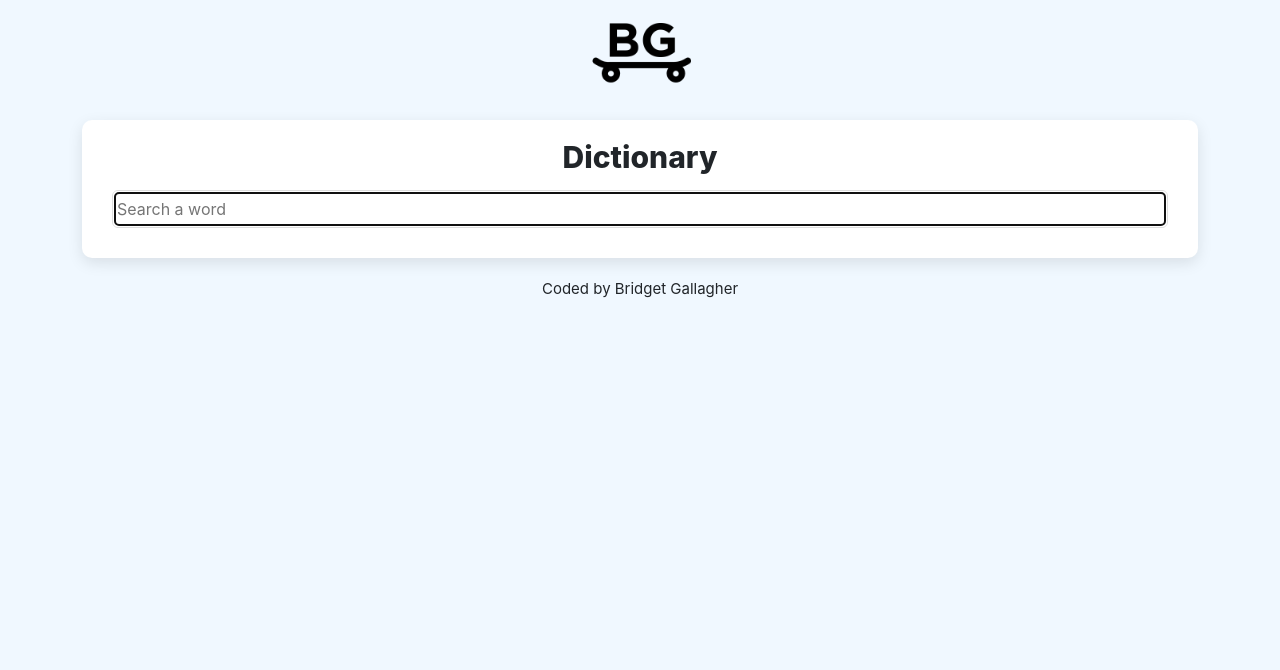
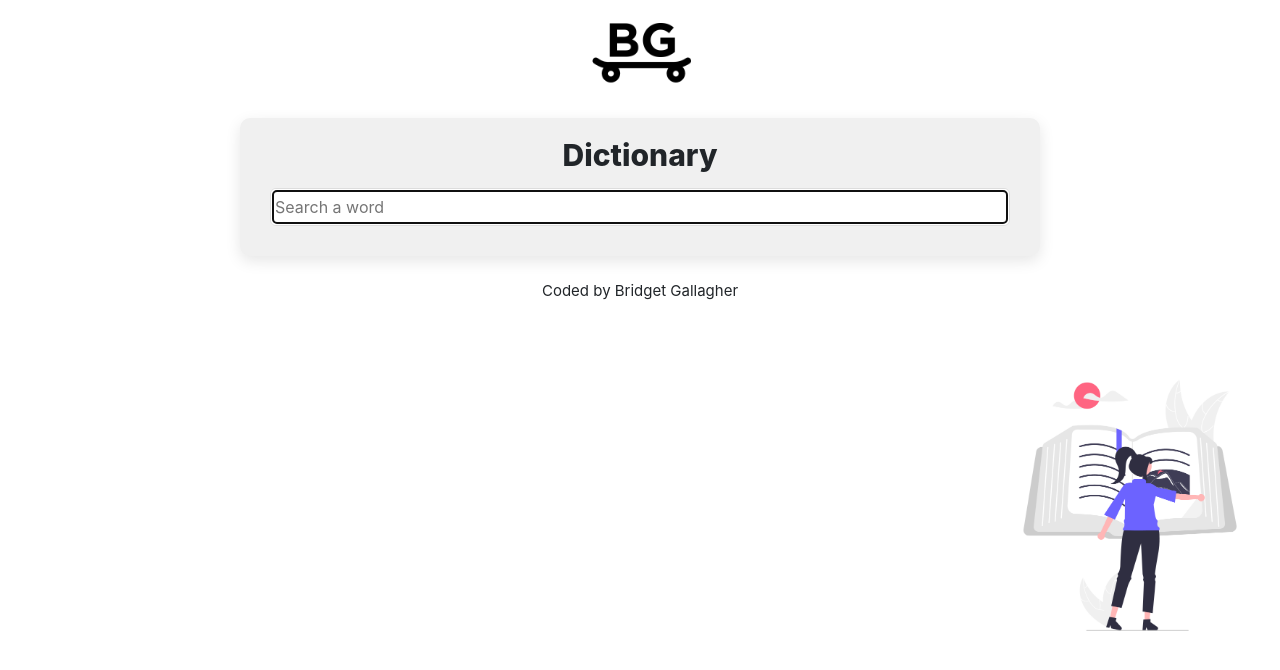
Before and after one commit to bridgetgall/dictionary-project, a React (Create React App) app: page / in a window 1280 px wide. Shown: the top 670 px of the page. Built offline with nearby package versions, Linux system fonts and the light colour scheme.

Commit message:
Fixed background

```diff
--- a/src/App.css
+++ b/src/App.css
@@ -10,9 +10,14 @@ footer {
 }
 
 a {
-  color: royalblue;
+  color: #6b62ff;
 }
 
 body {
-  background-color: aliceblue;
+  background-color: white;
+  background-image: url("./back_image.png");
+  background-repeat: no-repeat;
+  background-position: top 350px right;
+  background-size: 300px;
+  background-attachment: fixed;
 }
--- a/src/App.js
+++ b/src/App.js
@@ -12,6 +12,7 @@ function App() {
         <main>
           <Dictionary />
         </main>
+        <br />
         <footer className="text-center">Coded by Bridget Gallagher</footer>
       </div>
     </div>
--- a/src/Dictionary.css
+++ b/src/Dictionary.css
@@ -1,9 +1,11 @@
 .Dictionary section {
-  background-color: white;
+  background-color: #f0f0f0;
   padding: 30px;
   border-radius: 10px;
   box-shadow: 0 5px 15px rgb(0 0 0 / 10%);
-  margin: 20px 0;
+  margin: 0 auto;
+  margin-top: 18px;
+  max-width: 800px;
 }
 
 .Dictionary input {
--- a/src/Phonetic.css
+++ b/src/Phonetic.css
@@ -2,7 +2,7 @@
   height: 50px;
 }
 .Phonetic a {
-  border: 1px solid #ddd;
+  border: 1px solid darkgray;
   text-decoration: none;
   padding: 10px 20px;
   border-radius: 20px;
@@ -11,7 +11,7 @@
   margin-left: -5px;
 }
 .Phonetic a:hover {
-  background-color: royalblue;
+  background-color: #6b62ff;
   color: white;
 }
 .Phonetic .text {
```
Also changed, not shown: src/back_image.png (added).
